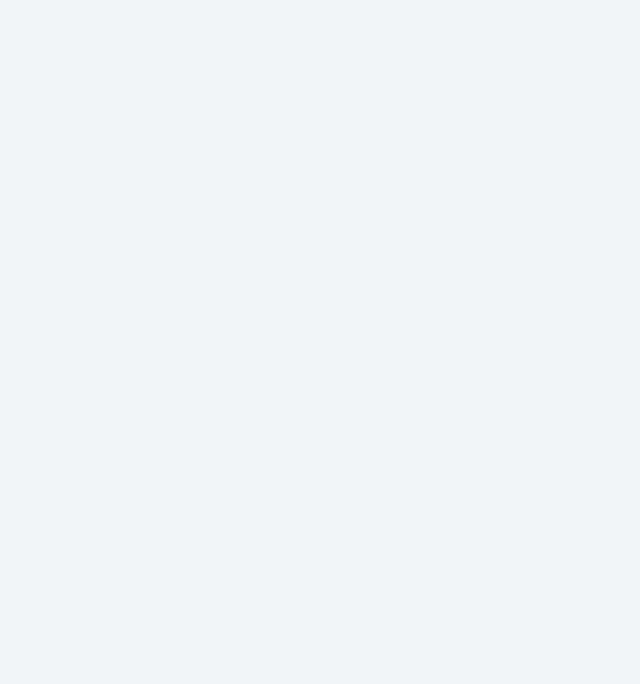
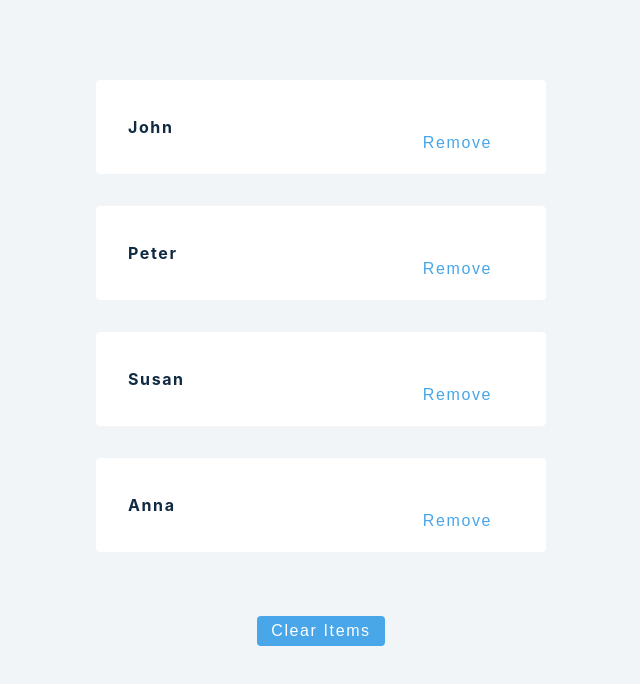
Before and after one commit to pv-kiran/React_basics, a React (Create React App) app: page / in a window 1280 px wide. Shown: the top 684 px of the page, without its empty margins (319-959 px from the left). Built offline with nearby package versions, Linux system fonts and the light colour scheme.

Commit message:
conditional rendering, short ciruit

```diff
--- a/src/App.js
+++ b/src/App.js
@@ -1,5 +1,6 @@
 import './App.css';
 import React from 'react';
+import ShortCircuitComplex from './Use-Effect/ShortCircuitComplex';
 
 // import ErrorExample from './Use-state/ErrorExample';
 // import UseState from './Use-state/UseState';
@@ -11,6 +12,8 @@ import React from 'react';
 // import UseEffectCleanup from './Use-Effect/UseEffectCleanup';
 // import UseEffectFetch from './Use-Effect/UseEffectFetch';
 // import ConditionalRendering from './Use-Effect/ConditionalRendering';
+// import ShortCiruit from './Use-Effect/ShortCiruit';
+
 
 
 
@@ -29,6 +32,8 @@ function App() {
         {/* <UseEffectCleanup></UseEffectCleanup> */}
         {/* <UseEffectFetch></UseEffectFetch> */}
         {/* <ConditionalRendering></ConditionalRendering> */}
+        {/* <ShortCiruit></ShortCiruit> */}
+        <ShortCircuitComplex></ShortCircuitComplex>
       </div>
     )
 }
--- /dev/null
+++ b/src/Use-Effect/ShortCircuitComplex.js
@@ -0,0 +1,70 @@
+import React , {useState} from 'react'
+
+function ShortCircuitComplex() {
+
+   const [showBtn , setShowBtn] = useState(false);
+   const [clearBtn , setClearBtn] = useState(true)
+
+   const data = [
+      { id: 1, name: 'john' },
+      { id: 2, name: 'peter' },
+      { id: 3, name: 'susan' },
+      { id: 4, name: 'anna' },
+    ];
+
+
+    const [people , setPeople] = useState(data);
+
+    const removeItem = (id) => {
+       const newPeople = people.filter((people) => {
+           if(people.id !== id) {
+             return people ;
+           }
+       })
+
+       setPeople(newPeople);
+    }
+
+    return (
+        <React.Fragment>
+             {
+                people.map((person) => {
+                    const { id , name } = person ;
+                    return(
+                        <div key={id} className='item'>
+                            <h4>{name}</h4>
+                            <button onClick={() => removeItem(id)} className='btn'>Remove</button>
+                        </div>
+                    )
+                })
+             }
+
+             {
+                clearBtn && <button className='btn' onClick={() => {
+                                setPeople([])
+                                setClearBtn(!clearBtn)
+                                setShowBtn(!showBtn)
+                              }
+                            }>
+                                Clear Items
+                           </button>
+             }
+
+             {
+                showBtn &&  <button className='btn' onClick={() => {
+                                 setPeople(data);
+                                 setClearBtn(!clearBtn)
+                                 setShowBtn(!showBtn)
+                               }
+                            }>
+                                 Show Items
+                            </button>
+             }
+
+
+        </React.Fragment>
+    )
+
+}
+
+export default ShortCircuitComplex
--- a/src/Use-state/UseStateArr.js
+++ b/src/Use-state/UseStateArr.js
@@ -9,7 +9,6 @@ function UseStateArr() {
       { id: 4, name: 'anna' },
     ];
 
-    // const [clearShow , setClearShow] = useState(true)
 
     const [people , setPeople] = useState(data);
 
```
Also changed, not shown: src/Use-Effect/ShortCiruit.js (+15 -2 lines).
